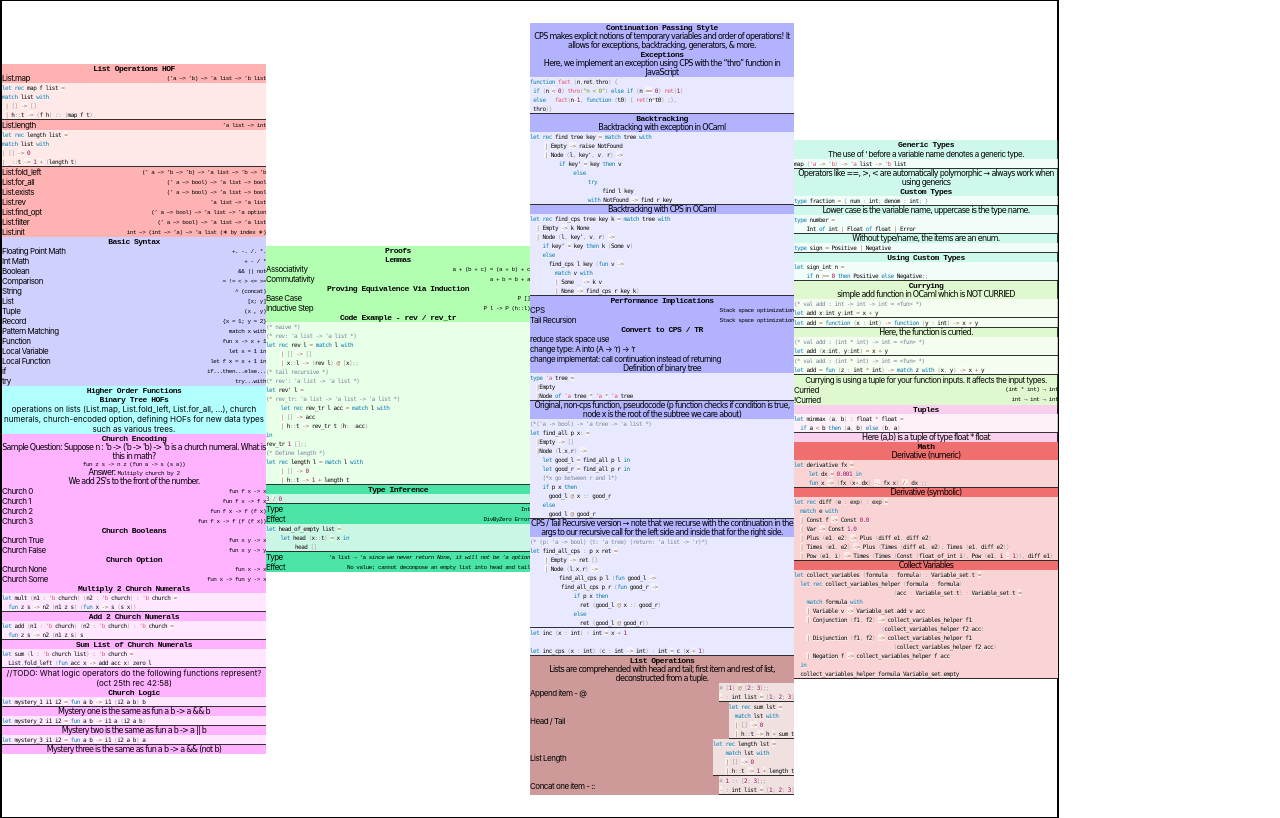
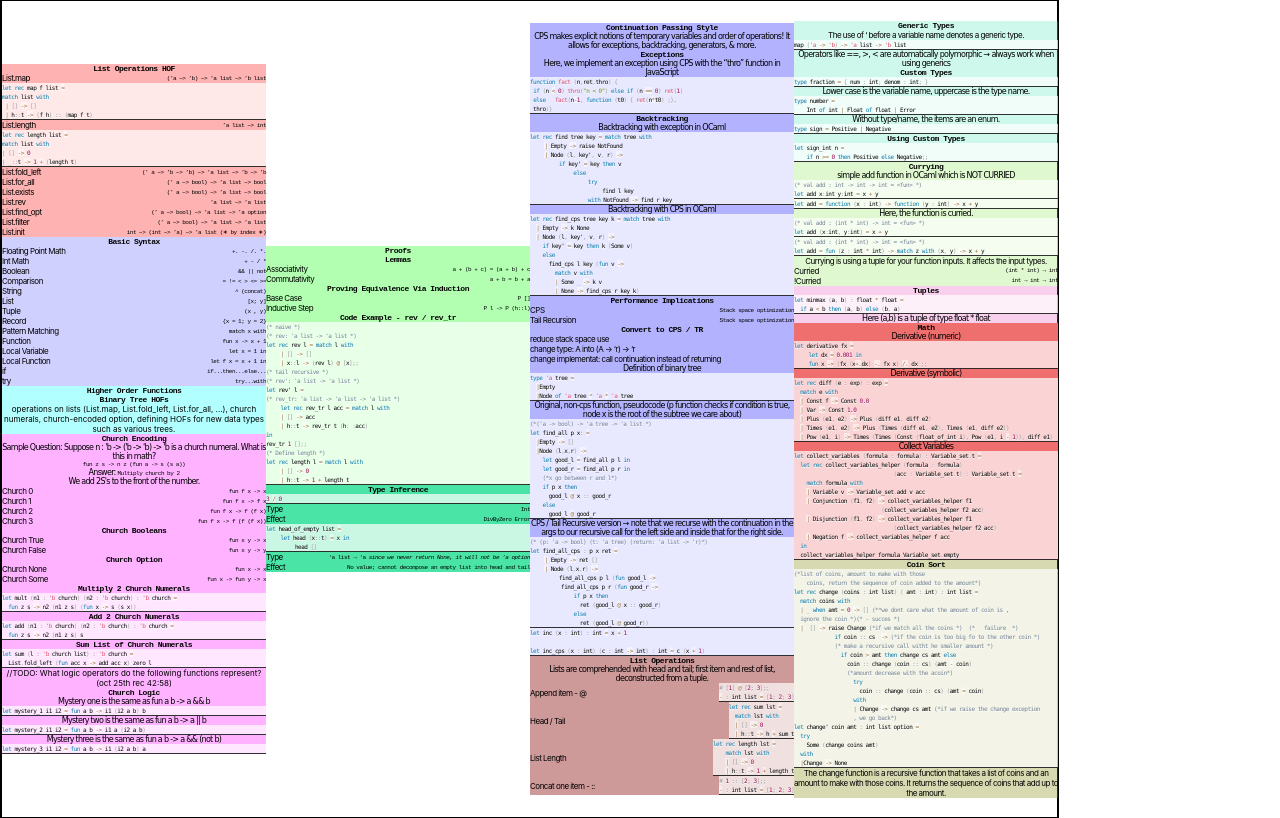
Before and after one commit to TheBigSasha/COMP302StudySheet, a React (Create React App) app: page / in a window 1280 px wide. Built offline with nearby package versions, Linux system fonts and the light colour scheme.

Commit message:
Needs more proofs; otherwise good.

```diff
--- a/src/App.tsx
+++ b/src/App.tsx
@@ -36,6 +36,34 @@ const OCaml = ({code}: {code: string}) => {
         </SyntaxHighlighter>
     )
 }
+
+const CoinSort = <TopicCard title={"Coin Sort"} color={"rgba(139,147,26,0.34)"}>
+    <OCaml code={`(*list of coins, amount to make with those
+    coins, return the sequence of coin added to the amount*)
+let rec change (coins : int list) ( amt : int) : int list =
+  match coins with
+  | _ when amt = 0 -> [] (**we dont care what the amount of coin is ,
+  ignore the coin *)(* - succes *)
+  |  [] -> raise Change (*if we match all the coins *)  (*   failure  *)
+             if coin :: cs  -> (*if the coin is too big fo to the other coin *)
+             (* make a recursive call witht he smaller amount *)
+               if coin > amt then change cs amt else
+                 coin :: change (coin :: cs) (amt - coin)
+                 (*amount decrease with the acoin*)
+                   try
+                     coin :: change (coin :: cs) (amt = coin)
+                   with
+                   | Change -> change cs amt (*if we raise the change exception
+                   , we go back*)
+let change' coin amt : int list option =
+  try
+    Some (change coins amt)
+  with
+  |Change -> None`}
+    />
+    <p> The change function is a recursive function that takes a list of coins and an amount to make with those coins. It returns the sequence of coins that add up to the amount. </p>
+
+</TopicCard>
 
 const TypeInferenceTopic = <TopicCard title={"Type Inference"} color={"#4ae5a6"}>
    <ul>
@@ -211,7 +239,7 @@ const ProofTopic = <TopicCard title={"Proofs"} color="rgba(0,255,0,0.3)">
         <li><Pair item1={"Inductive Step"}>{`P l -> P (h::l)`}</Pair></li>
     </ul>
     <h4>Code Example  - rev / rev_tr</h4>
-    <SyntaxHighlighter customStyle={customStyle} language={"ocaml"} >
+    <OCaml code=
         {
             `(* naive *)
 (* rev: 'a list -> 'a list *)
@@ -232,7 +260,7 @@ let rec length l = match l with
 \t| [] -> 0
 \t| h::t -> 1 + length t`
         }
-    </SyntaxHighlighter>
+    />
 </TopicCard>
 const HOFTopic = <TopicCard title={"Higher Order Functions"} color="rgba(0,255,255,0.3)">
     <h4>Binary Tree HOFs</h4>
@@ -285,12 +313,12 @@ const ChurchTopic = <TopicCard title={"Church Encoding"} color="rgba(255,0,255,0
     </SyntaxHighlighter>
     //TODO: What logic operators do the following functions represent? (oct 25th rec 42:58)
     <h4>Church Logic</h4>
+    <caption>Mystery one is the same as {`fun a b -> a && b`}</caption>
     <OCaml code={`let mystery_1 i1 i2 = fun a b -> i1 (i2 a b) b`}/>
-    <caption>Mystery one is the same as {`fun a b -> a && b`}</caption>
+    <caption>Mystery two is the same as {`fun a b -> a || b`}</caption>
     <OCaml code={`let mystery_2 i1 i2 = fun a b -> i1 a (i2 a b)`}/>
-    <caption>Mystery two is the same as {`fun a b -> a || b`}</caption>
+    <caption>Mystery three is the same as {`fun a b -> a && (not b)`}</caption>
     <OCaml code={`let mystery_3 i1 i2 = fun a b -> i1 (i2 a b) a`}/>
-    <caption>Mystery three is the same as {`fun a b -> a && (not b)`}</caption>
     {/*//TODO: verify*/}
 </TopicCard>
 
@@ -427,6 +455,7 @@ function App() {
       {CurryTopic}
       {TuplesTopic}
       {MathTopic}
+      {CoinSort}
       </body>
   );
 }
```
